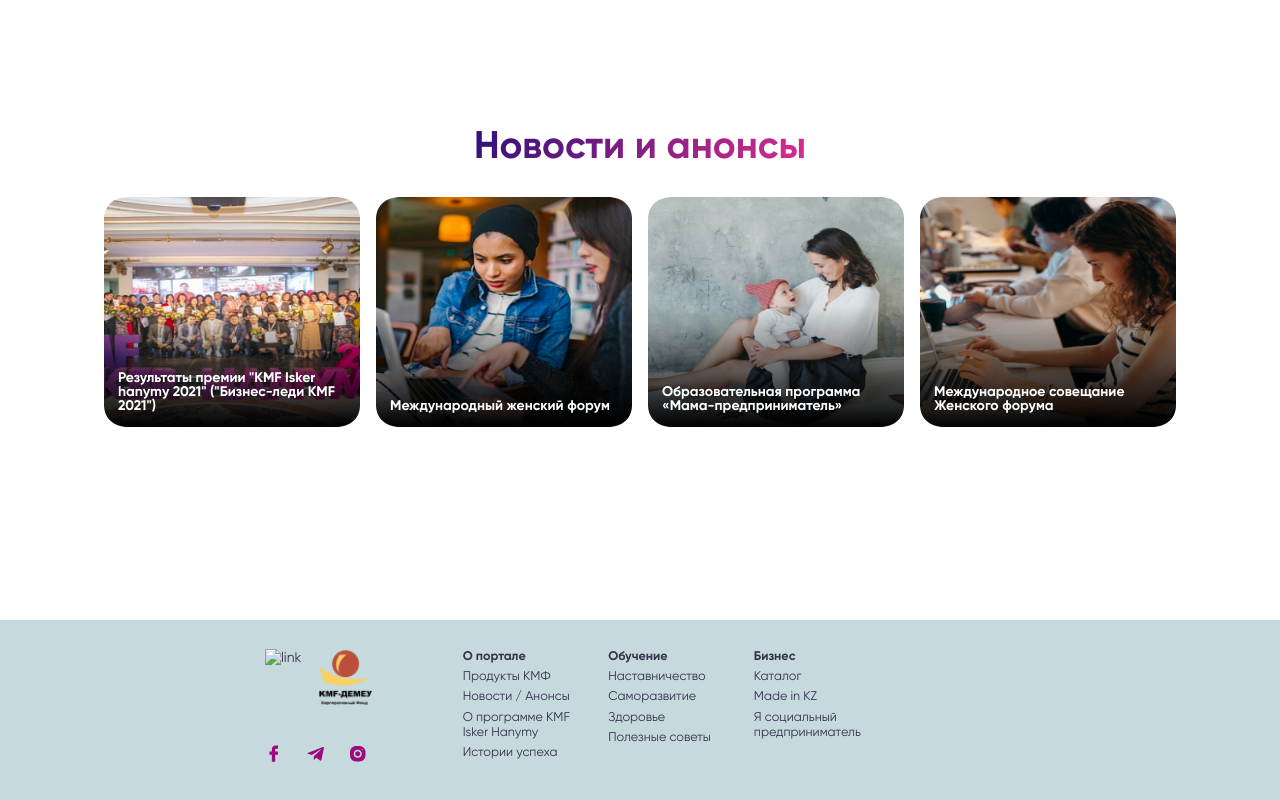
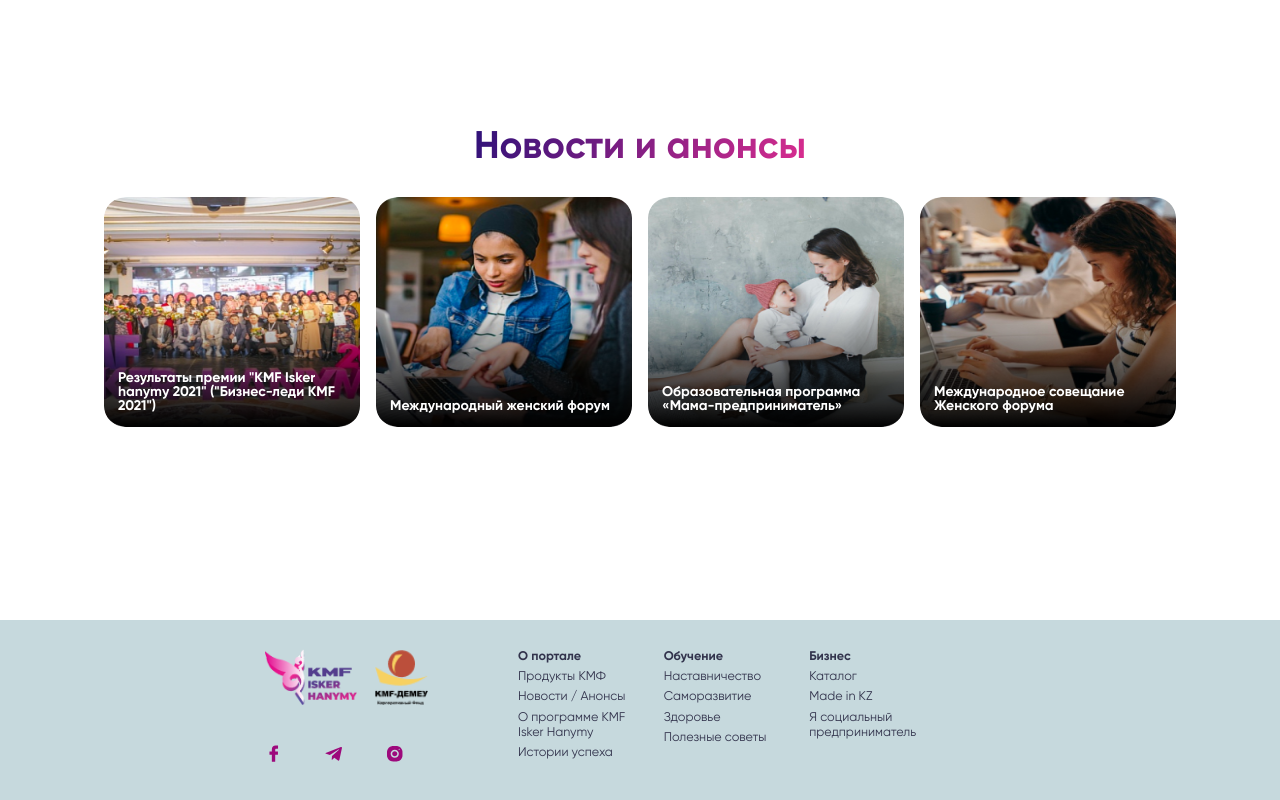
Before and after one commit to AnneBirdie/Lidera, a plain HTML site: page index.html in a window 1280 px wide. Shown: the part 3667-4467 px from the top of the page. Drawn offline with Linux system fonts and the light colour scheme.

Commit message:
Update index.html

```diff
--- a/index.html
+++ b/index.html
@@ -289,7 +289,7 @@
     <footer>
         <div class="footer_links">
             <div class="footer_links_kmf">
-                <a href="#"><img src="images/_Режим_изоляции.png" alt="link"></a>
+                <a href="#"><img src="images/fff.png" alt="link"></a>
                 <a href="#"><img src="images/logo-3.png" alt="logo"></a>
             </div>
             <div class="footer_links_messenger">
```
